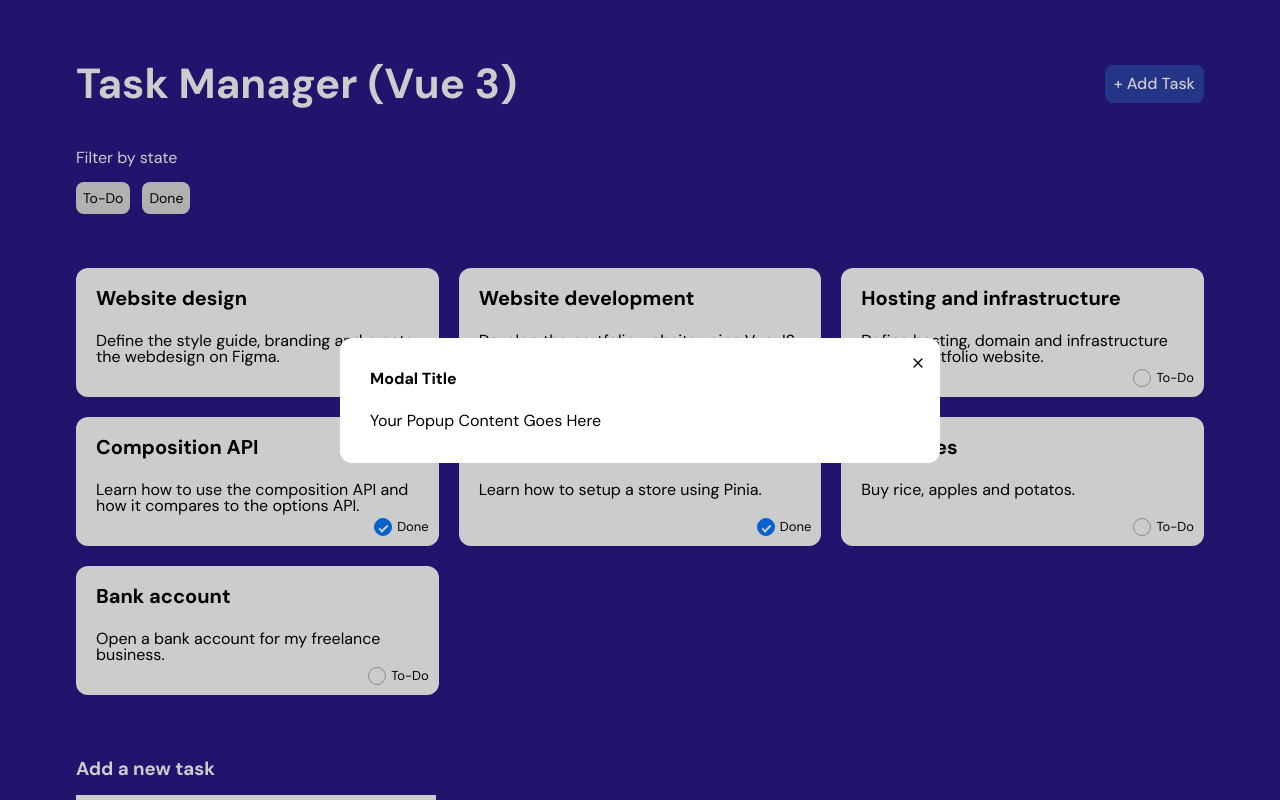
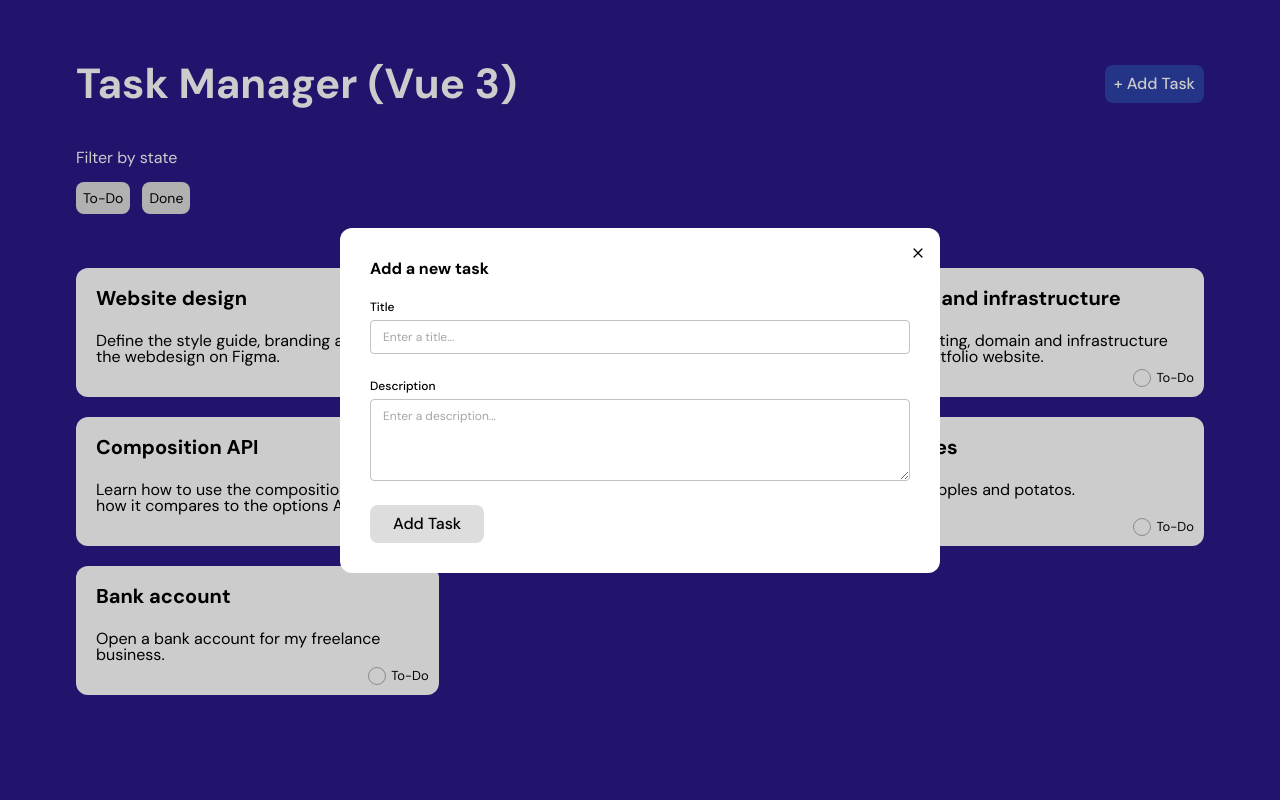
Before and after one commit to redeyedev-208/vue3-with-pinia-overview, a Vue app: page / in a window 1280 px wide. Both pictures are taken after a click on the button "+ Add Task". Shown: the top 800 px of the page. Built offline with nearby package versions, Linux system fonts and the light colour scheme.

Commit message:
create reuseable modal, cleaner code

```diff
--- a/src/App.vue
+++ b/src/App.vue
@@ -2,7 +2,8 @@
 import { ref, reactive, computed } from 'vue';
 import Task from './components/Task.vue';
 import Filter from './components/Filter.vue';
-import ModalWindow from './components/ModalWindow.vue';
+import ModalWindow from './components/modal/ModalWindow.vue';
+import AddTaskModal from './components/modal/AddTaskModal.vue';
 
 // Reactive for arrays and objects
 const tasks = reactive([
@@ -114,7 +115,7 @@
         </h1>
       </div>
       <div class="header-side">
-        <button @click="modalIsActive=true" class="btn secondary">+ Add Task</button>
+        <button @click="modalIsActive = true" class="btn secondary">+ Add Task</button>
       </div>
     </div>
 
@@ -124,15 +125,9 @@
       <Task @toggleTaskStatus="toggleTaskStatus" v-for="(task, index) in filteredTasks" :task="task" :key="index" />
     </div>
 
-    <div class="add-task">
-      <h3>Add a new task</h3>
-      <input type="text" name="title" v-model="newTask.name" placeholder="Enter a title..." /><br />
-      <textarea v-model="newTask.description" name="description" rows="4" placeholder="Enter a description..." /><br />
-      <button @click="addTask" class="btn gray">
-        Add Task
-      </button>
-    </div>
-    <ModalWindow @closeModal="modalIsActive=false" v-if="modalIsActive" />
+    <ModalWindow @closeModal="modalIsActive = false" v-if="modalIsActive">
+      <AddTaskModal />
+    </ModalWindow>
   </main>
 </template>
 
--- /dev/null
+++ b/src/components/modal/AddTaskModal.vue
@@ -0,0 +1,16 @@
+<script setup>
+
+</script>
+
+<template>
+  <div class="form">
+    <h3>Add a new task</h3>
+    <label for="title">Title</label>
+    <input type="text" name="title"  placeholder="Enter a title..." /><br />
+    <label for="description">Description</label>
+    <textarea name="description" rows="4" placeholder="Enter a description..." /><br />
+    <button @click="addTask" class="btn gray">
+      Add Task
+    </button>
+  </div>
+</template>
--- a/src/components/ModalWindow.vue
+++ b/src/components/modal/ModalWindow.vue
@@ -7,16 +7,16 @@
   <div class="modal-wrapper" aria-modal="true" role="dialog" tabindex="-1" aria-labelledby="modal-title">
     <div class="inner">
       <ModalCloseButton @click="$emit('closeModal')" />
-      <h3 id="modal-title">Modal Title</h3>
-      <div class="form">
-        Your Popup Content Goes Here
-      </div>
+      <slot>
+
+      </slot>
+
     </div>
   </div>
 
 </template>
 
-<style>
+<style lang="scss">
 
 .modal-wrapper {
        position: fixed;
```
Also changed, not shown: src/components/modal/ModalCloseButton.vue (renamed from src/components/ModalCloseButton.vue).
